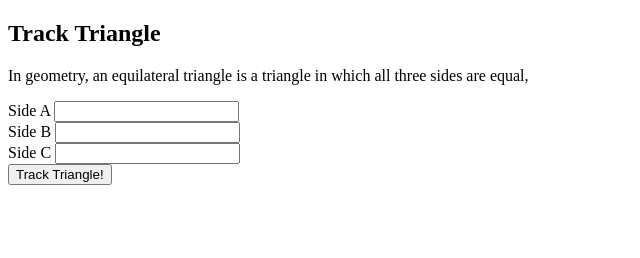
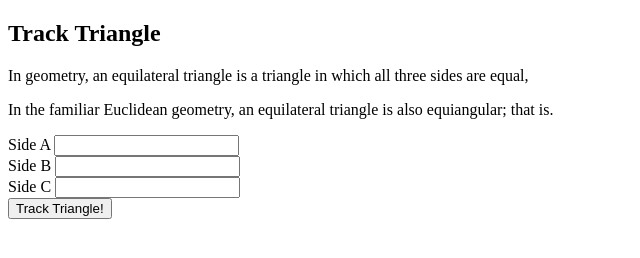
Before and after one commit to Naimar1/Triangle-tracker, a plain HTML site: page index.html in a window 1280 px wide. Shown: the whole page, without its empty margins (0-640 px from the left). Drawn offline with Linux system fonts and the light colour scheme.

Commit message:
Add another paragraph

```diff
--- a/index.html
+++ b/index.html
@@ -9,6 +9,7 @@
   <body>
     <h2>Track Triangle</h2>
     <p>In geometry, an equilateral triangle is a triangle in which all three sides are equal,</p>
+    <p>In the familiar Euclidean geometry, an equilateral triangle is also equiangular; that is.</p>
 
         <div class="side">
           <label for="side-a">Side A</label>
```
